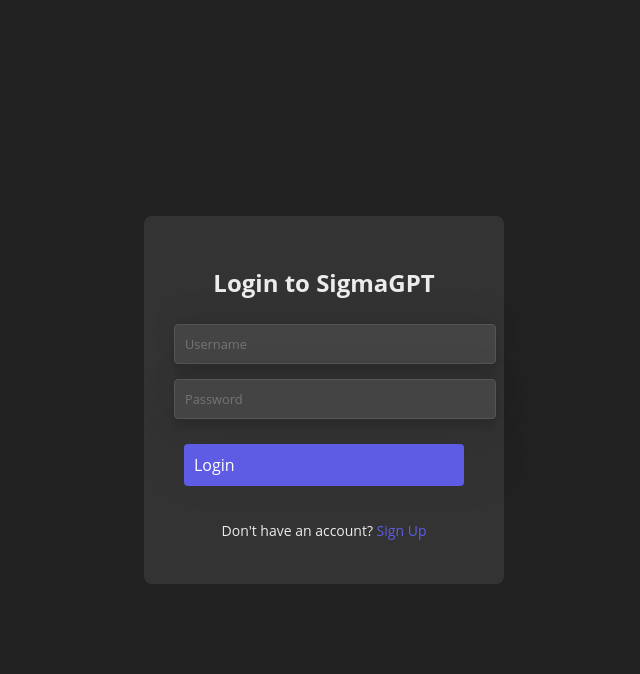
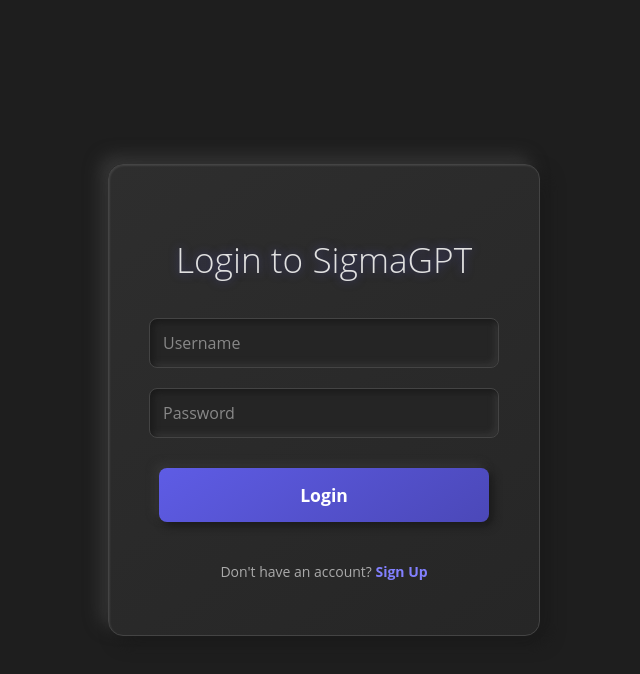
Before and after one commit to dharmendra4522/SigmaGPT, a React app in the folder frontend/: page /login in a window 1280 px wide. Shown: the top 674 px of the page, without its empty margins (316-956 px from the left). Built offline with nearby package versions, Linux system fonts and the light colour scheme; the HTML template or start-up script is replaced by a standard one.

Commit message:
correct the login and signup page styling

```diff
--- /dev/null
+++ b/frontend/src/pages/AuthForm.css
@@ -0,0 +1,129 @@
+/* Main container for the whole page */
+.auth-container {
+    display: flex;
+    justify-content: center;
+    align-items: center;
+    height: 100vh;
+    background: #1e1e1e; /* Slightly lighter dark background */
+    font-family: 'Segoe UI', Tahoma, Geneva, Verdana, sans-serif;
+    perspective: 1000px; /* For 3D effect */
+}
+
+/* The form itself with a subtle 3D tilt effect on hover */
+.auth-form {
+    display: flex;
+    flex-direction: column;
+    gap: 20px; /* Increased gap */
+    background: linear-gradient(145deg, #2e2e2e, #262626);
+    padding: 40px;
+    border-radius: 15px;
+    color: white;
+    min-width: 350px; /* Increased width */
+    box-shadow: 8px 8px 16px #1a1a1a,
+                -8px -8px 16px #363636,
+                inset 1px 1px 2px rgba(255, 255, 255, 0.1);
+    border: 1px solid #444;
+    transition: transform 0.4s ease-in-out;
+}
+
+.auth-form:hover {
+    transform: rotateY(-5deg) rotateX(3deg); /* 3D tilt on hover */
+}
+
+/* Form title */
+.auth-title {
+    text-align: center;
+    margin-bottom: 15px;
+    font-size: 2.2em; /* Bigger title */
+    font-weight: 300;
+    color: #e0e0e0;
+    text-shadow: 0 0 10px rgba(94, 92, 229, 0.5);
+}
+
+/* Input fields with interactive focus */
+.auth-input {
+    padding: 13px;
+    border-radius: 8px;
+    border: 1px solid #444;
+    background-color: #252525;
+    color: #f0f0f0;
+    font-size: 1em;
+    box-shadow: inset 3px 3px 6px #1a1a1a,
+                inset -3px -3px 6px #363636;
+    transition: all 0.3s ease;
+    width: 100%; /* <-- Add this line */
+    box-sizing: border-box; /* <-- And this line */
+}
+
+.auth-input::placeholder {
+    color: #888;
+}
+
+.auth-input:focus {
+    outline: none;
+    border-color: #5e5ce5;
+    box-shadow: 0 0 15px rgba(94, 92, 229, 0.6),
+                inset 3px 3px 6px #1a1a1a,
+                inset -3px -3px 6px #363636;
+}
+
+/* Button with interactive hover */
+.auth-button {
+    padding: 15px;
+    border-radius: 8px;
+    border: none;
+    background: linear-gradient(145deg, #5e5ce5, #4b48b8);
+    color: white;
+    cursor: pointer;
+    font-size: 1.1em;
+    font-weight: bold;
+    transition: all 0.3s ease;
+    box-shadow: 4px 4px 8px #1a1a1a,
+                -4px -4px 8px #363636;
+    display: flex;
+    justify-content: center;
+    align-items: center;
+}
+
+.auth-button:hover:not(:disabled) {
+    transform: translateY(-2px);
+    box-shadow: 6px 6px 12px #1a1a1a,
+                -6px -6px 12px #363636;
+    filter: brightness(1.1);
+}
+
+.auth-button:disabled {
+    background: #444;
+    cursor: not-allowed;
+    opacity: 0.6;
+}
+
+/* Link text like "Don't have an account?" */
+.auth-link-text {
+    text-align: center;
+    margin-top: 10px;
+    font-size: 14px;
+    color: #aaa;
+}
+
+.auth-link {
+    color: #8280ff;
+    text-decoration: none;
+    font-weight: bold;
+    transition: color 0.3s ease;
+}
+
+.auth-link:hover {
+    color: #a3a1ff;
+    text-decoration: underline;
+}
+
+/* Error message styling */
+.auth-error {
+    background-color: rgba(255, 0, 0, 0.1);
+    color: #ff8a8a;
+    padding: 12px;
+    border-radius: 8px;
+    text-align: center;
+    border: 1px solid #800;
+}
--- a/frontend/src/pages/Login.jsx
+++ b/frontend/src/pages/Login.jsx
@@ -1,6 +1,7 @@
 import { useState } from 'react';
 import { useAuthContext } from '../context/AuthContext';
 import { useNavigate, Link } from 'react-router-dom';
+import './AuthForm.css'; // <-- CSS file import karein
 
 const Login = () => {
     const [inputs, setInputs] = useState({ username: '', password: '' });
@@ -22,9 +23,8 @@
                 credentials: 'include'
             });
             const data = await res.json();
-            if (data.error) {
-                throw new Error(data.error);
-            }
+            if (data.error) throw new Error(data.error);
+
             localStorage.setItem("chat-user", JSON.stringify(data));
             setAuthUser(data);
             navigate('/');
@@ -36,27 +36,27 @@
     };
 
     return (
-        <div style={styles.container}>
-            <form style={styles.form} onSubmit={handleSubmit}>
-                <h2 style={styles.title}>Login to SigmaGPT</h2>
-                {error && <p style={styles.error}>{error}</p>}
+        <div className="auth-container">
+            <form className="auth-form" onSubmit={handleSubmit}>
+                <h2 className="auth-title">Login to SigmaGPT</h2>
+                {error && <p className="auth-error">{error}</p>}
                 <input
                     type='text'
                     placeholder='Username'
-                    style={styles.input}
+                    className="auth-input"
                     onChange={(e) => setInputs({ ...inputs, username: e.target.value })}
                 />
                 <input
                     type='password'
                     placeholder='Password'
-                    style={styles.input}
+                    className="auth-input"
                     onChange={(e) => setInputs({ ...inputs, password: e.target.value })}
                 />
-                <button type='submit' style={styles.button} disabled={loading}>
+                <button type='submit' className="auth-button" disabled={loading}>
                     {loading ? "Logging In..." : "Login"}
                 </button>
-                <p style={styles.linkText}>
-                    Don't have an account? <Link to="/signup" style={styles.link}>Sign Up</Link>
+                <p className="auth-link-text">
+                    Don't have an account? <Link to="/signup" className="auth-link">Sign Up</Link>
                 </p>
             </form>
         </div>
@@ -64,14 +64,3 @@
 };
 
 export default Login;
-
-const styles = {
-    container: { display: 'flex', justifyContent: 'center', alignItems: 'center', height: '100vh', backgroundColor: '#212121' },
-    form: { display: 'flex', flexDirection: 'column', gap: '15px', padding: '30px', backgroundColor: '#333', borderRadius: '8px', color: 'white', minWidth: '300px' },
-    title: { textAlign: 'center', marginBottom: '10px' },
-    input: { padding: '10px', borderRadius: '4px', border: '1px solid #555', backgroundColor: '#444', color: 'white' },
-    button: { padding: '10px', borderRadius: '4px', border: 'none', backgroundColor: '#5e5ce5', color: 'white', cursor: 'pointer', fontSize: '16px' },
-    linkText: { textAlign: 'center', marginTop: '10px', fontSize: '14px' },
-    link: { color: '#5e5ce5', textDecoration: 'none' },
-    error: { backgroundColor: 'rgba(255, 0, 0, 0.2)', color: '#ff8a8a', padding: '10px', borderRadius: '4px', textAlign: 'center', border: '1px solid red' }
-};
--- a/frontend/src/pages/Signup.jsx
+++ b/frontend/src/pages/Signup.jsx
@@ -1,6 +1,7 @@
 import { useState } from 'react';
 import { useAuthContext } from '../context/AuthContext';
 import { useNavigate, Link } from 'react-router-dom';
+import './AuthForm.css'; // <-- CSS file import karein
 
 const Signup = () => {
     const [inputs, setInputs] = useState({ name: '', username: '', email: '', password: '' });
@@ -22,9 +23,8 @@
                 credentials: 'include'
             });
             const data = await res.json();
-            if (data.error) {
-                throw new Error(data.error);
-            }
+            if (data.error) throw new Error(data.error);
+
             localStorage.setItem("chat-user", JSON.stringify(data));
             setAuthUser(data);
             navigate('/');
@@ -36,22 +36,19 @@
     };
 
     return (
-        <div style={styles.container}>
-            <form style={styles.form} onSubmit={handleSubmit}>
-                <h2 style={styles.title}>Sign Up for SigmaGPT</h2>
-                {/* Error message yahan dikhega */}
-                {error && <p style={styles.error}>{error}</p>}
-
-                <input type='text' placeholder='Full Name' style={styles.input} onChange={(e) => setInputs({ ...inputs, name: e.target.value })}/>
-                <input type='text' placeholder='Username' style={styles.input} onChange={(e) => setInputs({ ...inputs, username: e.target.value })}/>
-                <input type='email' placeholder='Email' style={styles.input} onChange={(e) => setInputs({ ...inputs, email: e.target.value })}/>
-                <input type='password' placeholder='Password' style={styles.input} onChange={(e) => setInputs({ ...inputs, password: e.target.value })}/>
-
-                <button type='submit' style={styles.button} disabled={loading}>
+        <div className="auth-container">
+            <form className="auth-form" onSubmit={handleSubmit}>
+                <h2 className="auth-title">Sign Up for SigmaGPT</h2>
+                {error && <p className="auth-error">{error}</p>}
+                <input type='text' placeholder='Full Name' className="auth-input" onChange={(e) => setInputs({ ...inputs, name: e.target.value })}/>
+                <input type='text' placeholder='Username' className="auth-input" onChange={(e) => setInputs({ ...inputs, username: e.target.value })}/>
+                <input type='email' placeholder='Email' className="auth-input" onChange={(e) => setInputs({ ...inputs, email: e.target.value })}/>
+                <input type='password' placeholder='Password' className="auth-input" onChange={(e) => setInputs({ ...inputs, password: e.target.value })}/>
+                <button type='submit' className="auth-button" disabled={loading}>
                     {loading ? "Signing Up..." : "Sign Up"}
                 </button>
-                <p style={styles.linkText}>
-                    Already have an account? <Link to="/login" style={styles.link}>Login</Link>
+                <p className="auth-link-text">
+                    Already have an account? <Link to="/login" className="auth-link">Login</Link>
                 </p>
             </form>
         </div>
@@ -59,15 +56,3 @@
 };
 
 export default Signup;
-
-// Inline styles (aap ise CSS file me daal sakte hain)
-const styles = {
-    container: { display: 'flex', justifyContent: 'center', alignItems: 'center', height: '100vh', backgroundColor: '#212121' },
-    form: { display: 'flex', flexDirection: 'column', gap: '15px', padding: '30px', backgroundColor: '#333', borderRadius: '8px', color: 'white', minWidth: '300px' },
-    title: { textAlign: 'center', marginBottom: '10px' },
-    input: { padding: '10px', borderRadius: '4px', border: '1px solid #555', backgroundColor: '#444', color: 'white' },
-    button: { padding: '10px', borderRadius: '4px', border: 'none', backgroundColor: '#5e5ce5', color: 'white', cursor: 'pointer', fontSize: '16px' },
-    linkText: { textAlign: 'center', marginTop: '10px', fontSize: '14px' },
-    link: { color: '#5e5ce5', textDecoration: 'none' },
-    error: { backgroundColor: 'rgba(255, 0, 0, 0.2)', color: '#ff8a8a', padding: '10px', borderRadius: '4px', textAlign: 'center', border: '1px solid red' }
-};
```
